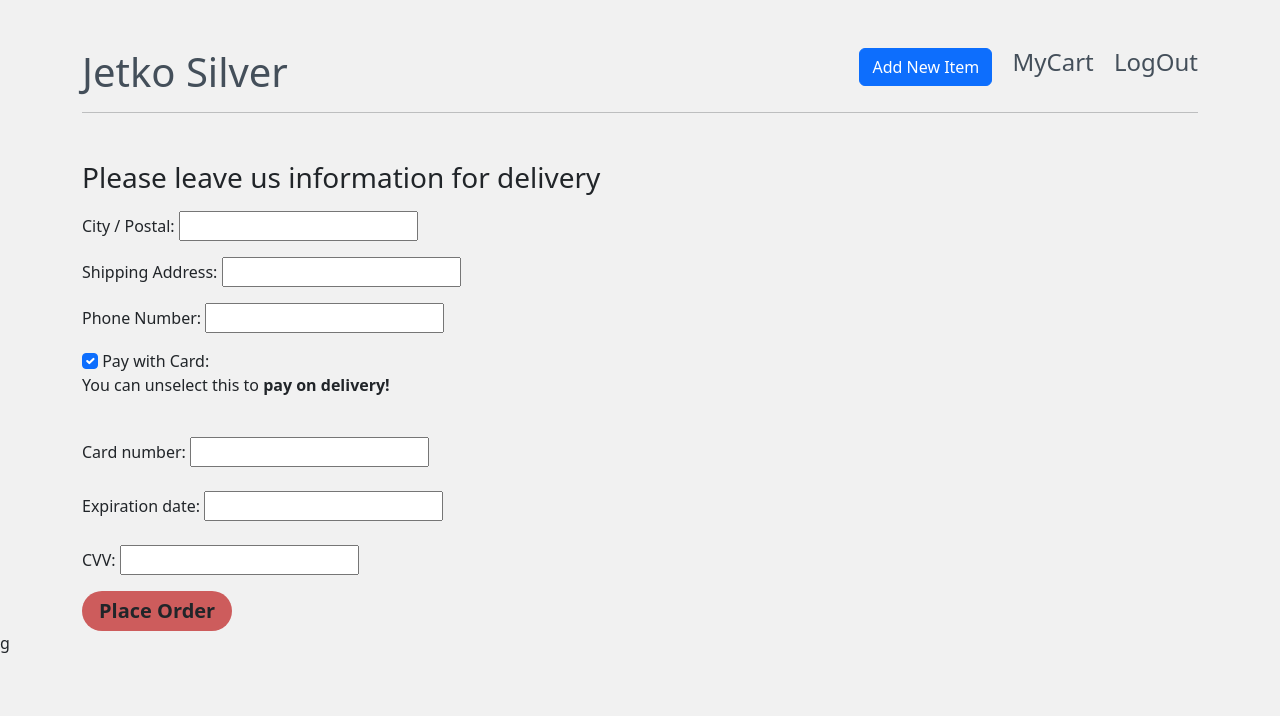
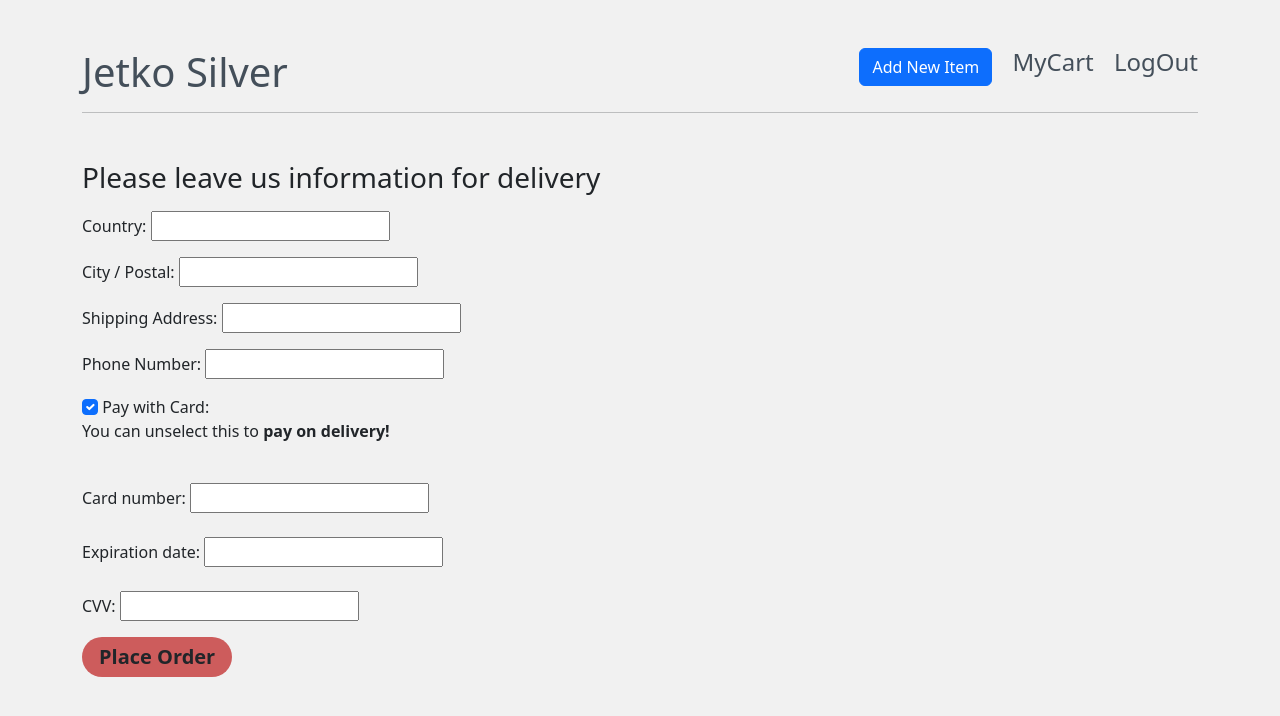
Before and after one commit to anazaharijeva/Jetko_project, a Django app: page /checkout/ in a window 1280 px wide. Shown: the top 716 px of the page. Run offline with Django 3.2, Linux system fonts and the light colour scheme; a user stored in the database is signed in.

Commit message:
first commit

```diff
--- a/jetkoSilver/templates/checkout.html
+++ b/jetkoSilver/templates/checkout.html
@@ -23,8 +23,8 @@
       {% csrf_token %}
         {{ form.errors }}
       <div class="mb-3">
-        {{ form.counrty.label_tag }}
-        {{ form.counrty }}
+        {{ form.country.label_tag }}
+        {{ form.country }}
       </div>
 
       <div class="mb-3">
@@ -58,7 +58,6 @@
 </div>
 
 </body>
-g
 <script>
   var payWithCardInput = document.querySelector('#id_pay_with_card');
   var cardNumberInput = document.querySelector('#card_number');
--- a/jetkoSilver/templates/final_site.html
+++ b/jetkoSilver/templates/final_site.html
@@ -30,7 +30,7 @@
 <div class="container mt-5">
     <h1 class="fs-1">Congratulations!</h1>
     <p class="fs-4">You have successfully made your order. You will receive your order in 7 days.</p>
-    <a href="{% url 'jewelries' %}">
+    <a href="{% url 'jewellery' %}">
         <button class="btn rounded-pill px-3 py-1 fw-bold fs-5" style="background-color: indianred">Back to home page</button>
     </a>
 </div>
--- a/jetkoSilver/templates/jewellery.html
+++ b/jetkoSilver/templates/jewellery.html
@@ -48,7 +48,7 @@
                 <input class="me-2" type="checkbox" name="jewelry_type" value="Rings"
                        {% if 'Rings' in selected_jewelry_type %}checked{% endif %}>Rings<br>
                 <input class="me-2" type="checkbox" name="jewelry_type" value="Nacklaces"
-                       {% if 'Nacklaces' in selected_jjewelry_type %}checked{% endif %}>Necklaces<br>
+                       {% if 'Nacklaces' in selected_jewelry_type %}checked{% endif %}>Necklaces<br>
                 <input class="me-2" type="checkbox" name="jewelry_type" value="Watches"
                        {% if 'Watches' in selected_jewelry_type %}checked{% endif %}>Watches<br>
                 <input class="me-2" type="checkbox" name="jewelry_type" value="Else"
@@ -76,13 +76,13 @@
                 <input class="me-2" type="checkbox" name="color" value="Pearly"
                        {% if 'Pearly' in selected_color %}checked{% endif %}>Pearly<br>
                 <button type="submit" class="btn btn-success mt-4 mb-2">Filter</button>
-                <a href="{% url 'jewelries' %}" class="d-flex">Clear filters</a>
+                <a href="{% url 'jewellery' %}" class="d-flex">Clear filters</a>
             </form>
         </div>
 
         <div class="col">
             <div class="row">
-                {% for jewellery in jewelries %}
+                {% for jewellery in jeweleries %}
                     <div class="mt-5 col-6 col-lg-3 text-center">
                         <a href="{% url 'jewellery_details' jewellery.id %}">
                             <img src="{{ MEDIA_URL }}{{ images.url }}" class="" style="height: 300px; width: 150px; ">#}
--- a/jetkoSilver/templates/jewellery_details.html
+++ b/jetkoSilver/templates/jewellery_details.html
@@ -25,7 +25,7 @@
     {% include 'header.html' %}
     <div class="row mt-5">
         <div class="col">
-            {#            <img class="" src="{{ MEDIA_URL }}{{image.url }}" style="height: 550px; width: 300px;">#}
+            <img class="Rings" src="{{ MEDIA_URL }}{{image.url }}" style="height: 550px; width: 300px;">#}
         </div>
         <div class="col ">
             <h3>Jewellery Name:</h3>
```
Also changed, not shown: db.sqlite3, images/18.png (deleted), images/BRC108.jpg (added), images/CHN1158_02.jpg (added), images/CHN135.jpg (added), images/CHN595.jpg (added), images/R1993.jpg (added), images/R2247.jpg (added), images/R2387.jpg (added).
